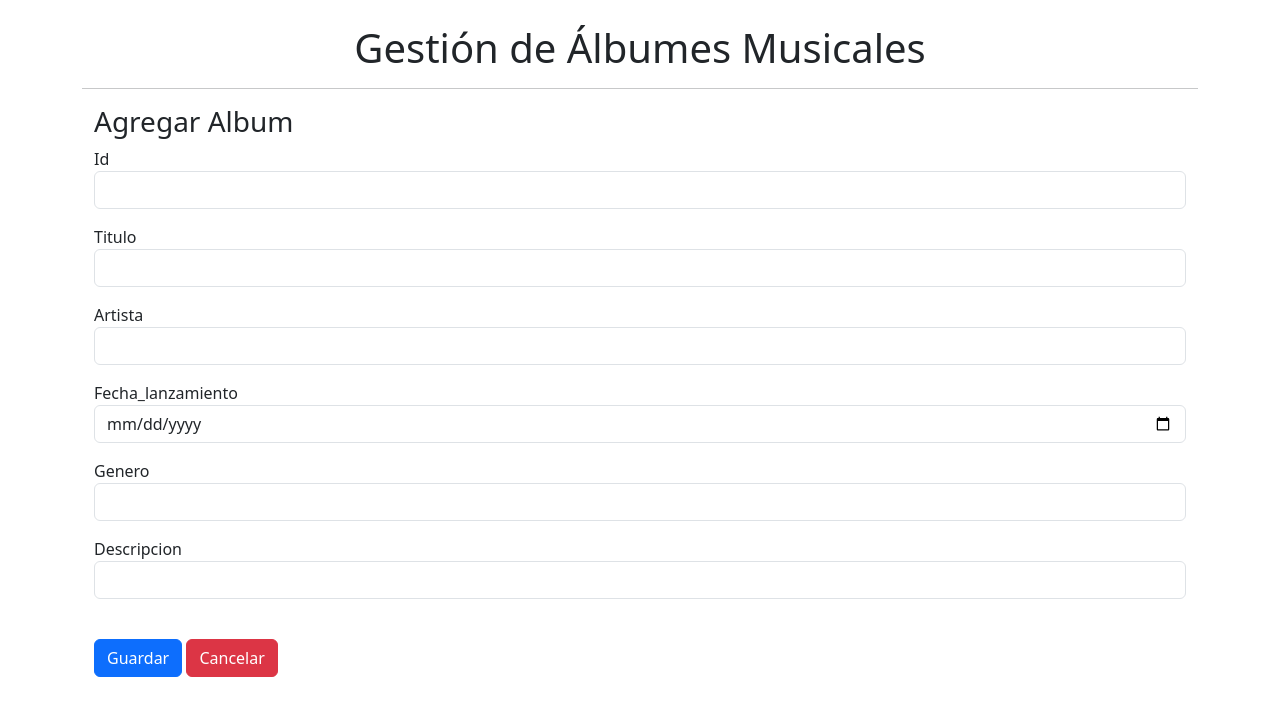
After one commit to AnaKarenCH/tienda_albums, a Flask app: page /new in a window 1280 px wide. The commit adds this page. Shown: the top 716 px of the page. Run offline with Flask 3, Linux system fonts and the light colour scheme.

Commit message:
feat: agregar album nuevo

```diff
--- a/app/routes/album.py
+++ b/app/routes/album.py
@@ -11,3 +11,23 @@ alb_bp = Blueprint ('albums',__name__)
 def index():
     albums = Albums.query.all()
     return render_template('index.html', albums = albums)
+
+
+@alb_bp.route('/new',methods=['GET','POST'])
+def create_album():
+     if request.method == 'POST':
+         #Agregar Alumno
+         id = request.form['id']
+         titulo = request.form['titulo']
+         artista = request.form['artista']
+         fecha_lanzamiento = request.form['fecha_lanzamiento']
+         genero = request.form['genero']
+         descripcion = request.form['descripcion']
+
+         nvo_album = Albums(id = id, titulo = titulo,artista = artista, fecha_lanzamiento = fecha_lanzamiento, genero = genero, descripcion = descripcion)
+
+         db.session.add(nvo_album)
+         db.session.commit()
+         return redirect(url_for('albums.index'))
+     #Aqui sigue si es GET
+     return render_template('create_album.html')
--- /dev/null
+++ b/app/templates/create_album.html
@@ -0,0 +1,42 @@
+
+{% extends 'base.html' %}
+{% block title %} Agregar Album {% endblock %}
+{% block content %}
+
+<h3>Agregar Album</h3>
+<form action="{{ url_for('albums.create_album') }}" method="POST">
+    <div class="form-group mb-3">
+        <label for="id">Id</label>
+        <input type="text" class="form-control" id="id" name="id" required>
+    </div>
+    <div class="form-group mb-3">
+        <label for="titulo">Titulo</label>
+        <input type="text" class="form-control" id="titulo" name="titulo" required>
+    </div>
+    <div class="form-group mb-3">
+        <label for="artista">Artista</label>
+        <input type="text" class="form-control" id="artista" name="artista" required>
+    </div>
+    <div class="form-group mb-3">
+        <label for="fecha_lanzamiento">Fecha_lanzamiento</label>
+        <input type="date" class="form-control" id="fecha_lanzamiento" name="fecha_lanzamiento" required>
+    </div>
+    <div class="form-group mb-3">
+        <label for="genero">Genero</label>
+        <input type="text" class="form-control" id="genero" name="genero" required>
+    </div>
+
+    <div class="form-group mb-3">
+        <label for="descripcion">Descripcion</label>
+        <input type="text" class="form-control" id="descripcion" name="descripcion" required>
+    </div>
+
+
+    <br>
+    <button type="submit" class="btn btn-primary">Guardar</button>
+    <a href="{{ url_for('index')}}" class="btn btn-danger">Cancelar</a>
+
+
+</form>
+
+{% endblock %}
--- a/app/templates/index.html
+++ b/app/templates/index.html
@@ -2,6 +2,7 @@
 {% block title %}Lista de albums{% endblock %}
 {% block content %}
 
+<a href="{{ url_for('albums.create_album')}}" class="btn btn-success mb=3">Agregar Album</a>
 <br><br>
 <table class = "table table-bordered">
 <thead>
```
